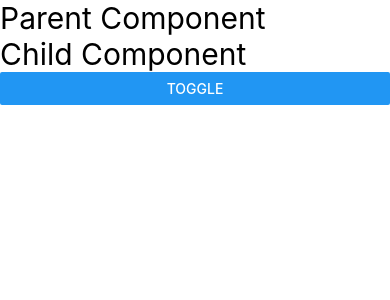
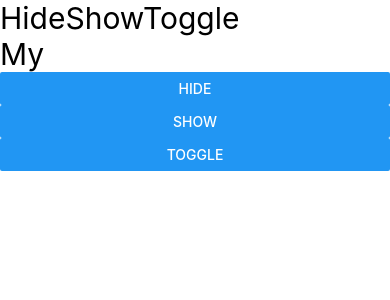
Before and after one commit to khadiza21/nativFirstApp, a React Native app: screen / in a window 390 px wide. Shown: the top 300 px of the page. Built offline with nearby package versions, Linux system fonts and the light colour scheme.

Commit message:
another component

```diff
--- a/App.jsx
+++ b/App.jsx
@@ -14,12 +14,14 @@
 import UseEffect from './src/components/UseEffect';
 import UseEffectHookUpdatingPhase from './src/components/UseEffectHookUpdatingPhase';
 import UseEffectHookUnmountingPhase from './src/components/UseEffectHookUnmountingPhase';
+import HideShowToggle from './src/components/HideShowToggle';
 ;
 const App = () => {
   return (
     <View style={{ flex: 1 }}>
-    <UseEffectHookUnmountingPhase />
-     {/* <UseEffect />
+      <HideShowToggle />
+    {/* <UseEffectHookUnmountingPhase />
+     <UseEffect />
   <UseEffectHookUpdatingPhase />
        <ClassComponents />
       <Grid />
--- /dev/null
+++ b/src/components/HideShowToggle.jsx
@@ -0,0 +1,21 @@
+import { View, Text, Button } from 'react-native';
+import React, { useState } from 'react';
+import My from './My';
+
+const HideShowToggle = () => {
+    const [status, setStatus] = useState(true);
+  return (
+    <View>
+      <Text style={{fontSize:30}}>HideShowToggle</Text>
+   {
+    status ? <My/> :null
+   }
+   <Button  title="Hide" onPress={() => setStatus(false)} />
+   <Button  title="Show" onPress={() => setStatus(true)} />
+   <Button  title="Toggle" onPress={() => setStatus(!status)} />
+
+    </View>
+  );
+};
+
+export default HideShowToggle;
--- /dev/null
+++ b/src/components/My.jsx
@@ -0,0 +1,12 @@
+import { View, Text } from 'react-native'
+import React from 'react'
+
+const My = () => {
+  return (
+    <View>
+      <Text style={{fontSize:30}}>My</Text>
+    </View>
+  )
+}
+
+export default My
```
